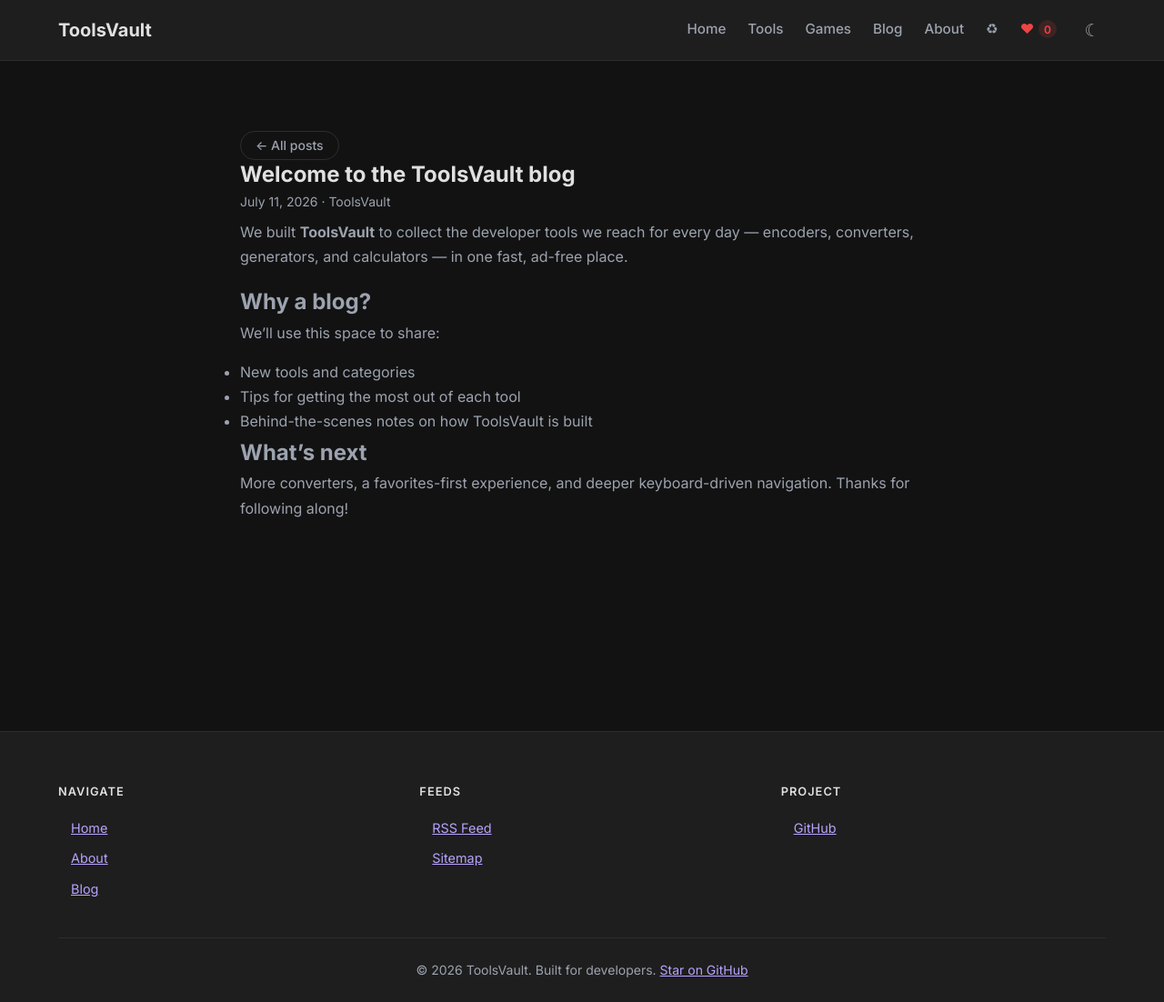
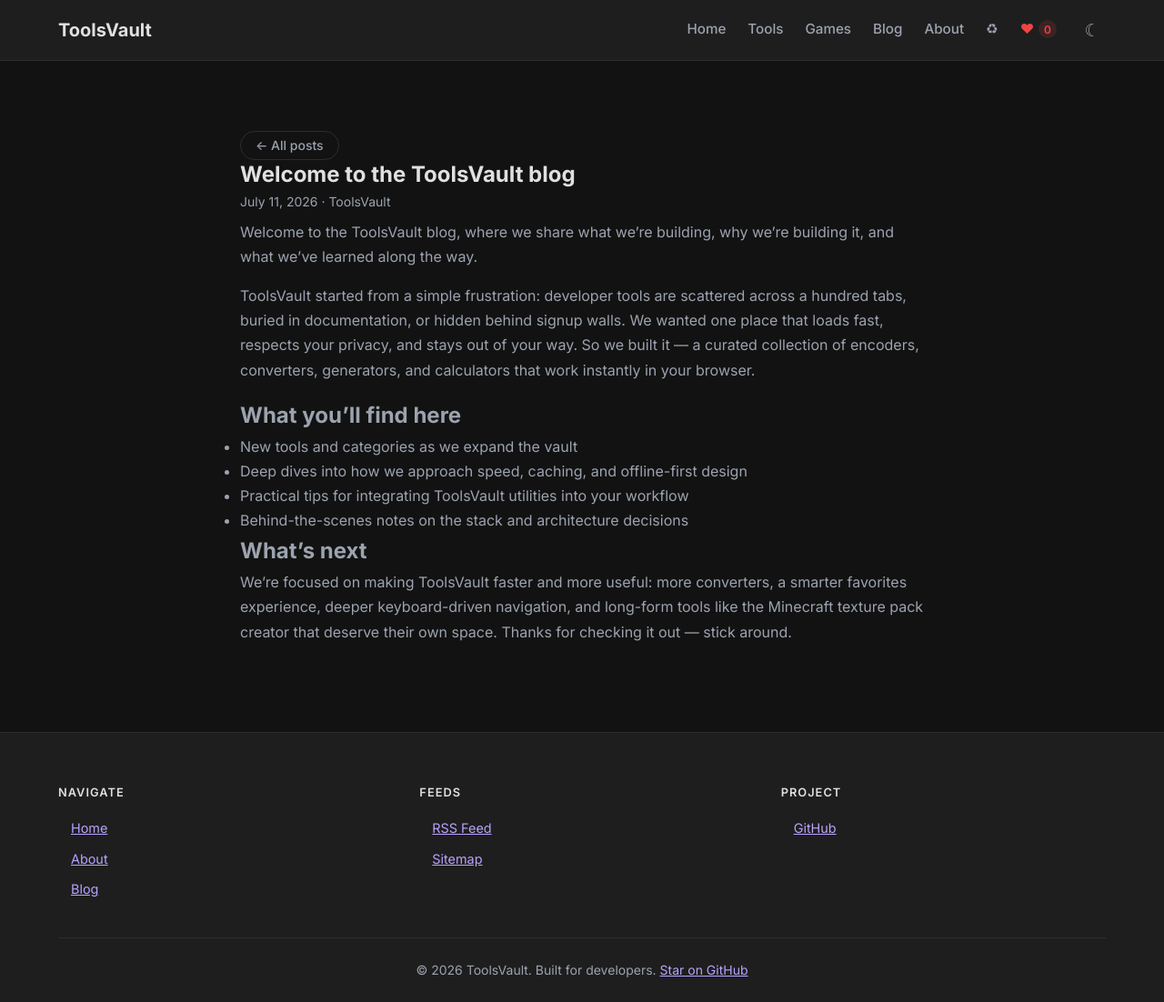
Before and after one commit to jemmonsss/toolsvault, a Jekyll site: the page built from _blog/welcome-to-toolsvault.md, in a window 1280 px wide and 1102 px high. Shown: the whole window at 91% size. Built offline with Jekyll 4.4.1, drawn with Linux system fonts in a browser that asks for light colours.

Commit message:
docs: improve welcome blog post copy

```diff
--- a/_blog/welcome-to-toolsvault.md
+++ b/_blog/welcome-to-toolsvault.md
@@ -5,16 +5,17 @@ author: "ToolsVault"
 excerpt: "Why we built ToolsVault and what's coming next."
 ---
 
-We built **ToolsVault** to collect the developer tools we reach for every day — encoders, converters, generators, and calculators — in one fast, ad-free place.
+Welcome to the ToolsVault blog, where we share what we're building, why we're building it, and what we've learned along the way.
 
-## Why a blog?
+ToolsVault started from a simple frustration: developer tools are scattered across a hundred tabs, buried in documentation, or hidden behind signup walls. We wanted one place that loads fast, respects your privacy, and stays out of your way. So we built it — a curated collection of encoders, converters, generators, and calculators that work instantly in your browser.
 
-We'll use this space to share:
+## What you'll find here
 
-- New tools and categories
-- Tips for getting the most out of each tool
-- Behind-the-scenes notes on how ToolsVault is built
+- New tools and categories as we expand the vault
+- Deep dives into how we approach speed, caching, and offline-first design
+- Practical tips for integrating ToolsVault utilities into your workflow
+- Behind-the-scenes notes on the stack and architecture decisions
 
 ## What's next
 
-More converters, a favorites-first experience, and deeper keyboard-driven navigation. Thanks for following along!
+We're focused on making ToolsVault faster and more useful: more converters, a smarter favorites experience, deeper keyboard-driven navigation, and long-form tools like the Minecraft texture pack creator that deserve their own space. Thanks for checking it out — stick around.
```
